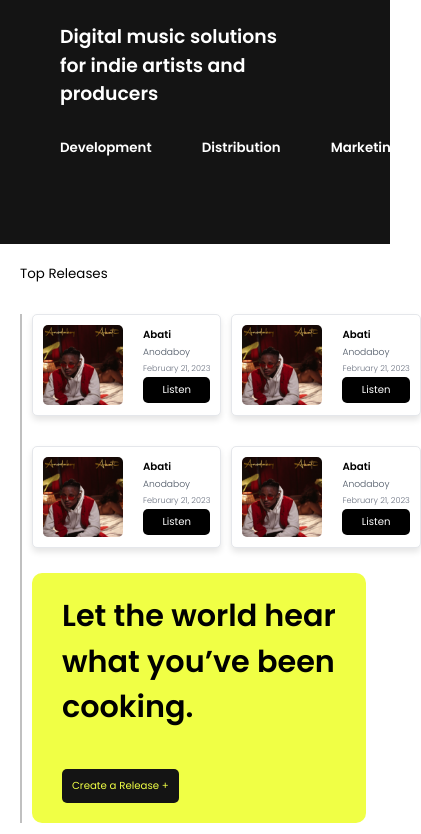
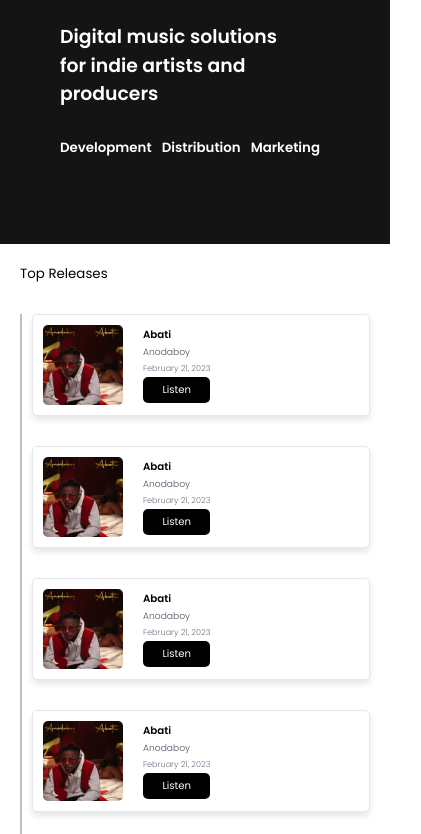
Before and after one commit to enochmakafui/Muskid-Test, a plain HTML site: page index.html in a window 390 px wide. Shown: the part 600-1434 px from the top of the page, 421 px wide, since content can reach past the window. Drawn offline with Linux system fonts and the light colour scheme.

Commit message:
fix head text spaces

```diff
--- a/style.css
+++ b/style.css
@@ -446,6 +446,10 @@ img {
     z-index: 2; /* Keep image above the banner */
     object-fit: cover; /* Ensure the image fits within its container without distortion */
   }
+
+  .header__text--sub {
+    gap: 1rem;
+  }
   .section {
     padding: 2rem;
   }
@@ -465,6 +469,7 @@ img {
   }
   .section__content--music-container {
     column-gap: 1rem;
+    grid-template-columns: 1fr;
   }
   .text-container {
     gap: 0.3rem;
@@ -493,8 +498,8 @@ img {
   .footer__link--item {
     margin-left: 0;
   }
-  .modal{
-    width:50%
+  .modal {
+    width: 50%;
   }
   .close--btn {
     right: -50px;
@@ -502,7 +507,6 @@ img {
     cursor: pointer;
     width: 3rem;
     height: 3rem;
-
   }
   .close--btn img {
     width: 2rem;
```
